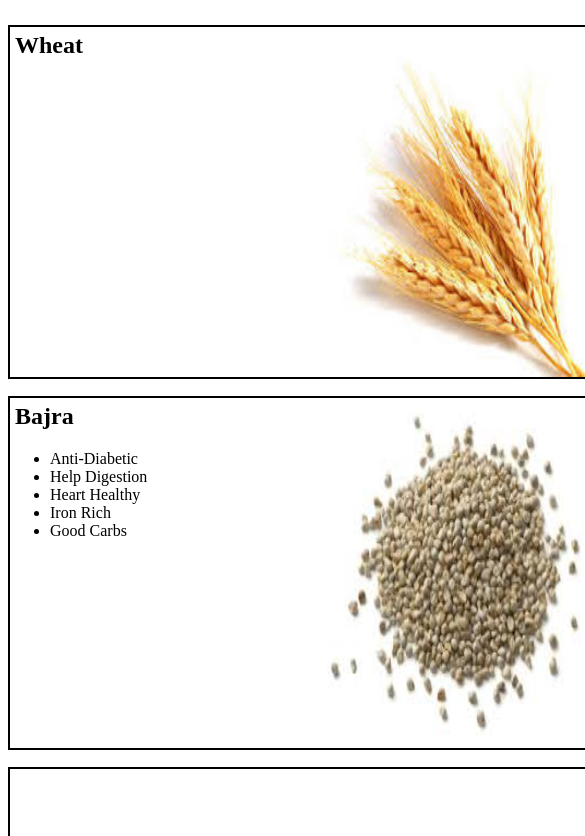
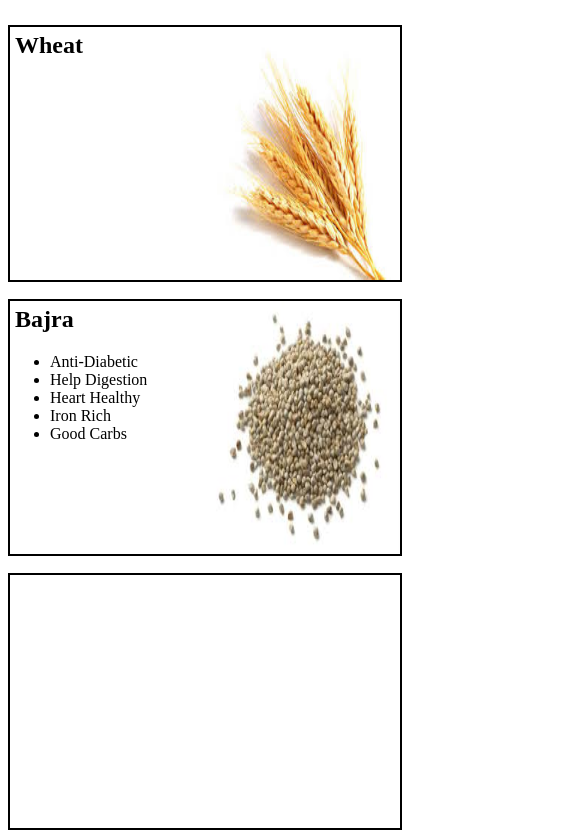
Before and after one commit to chirag-singh-rana/xyz, a plain HTML site: page index.html in a window 390 px wide. Shown: the top 836 px of the page, 585 px wide, since content can reach past the window. Drawn offline with Linux system fonts and the light colour scheme.

Commit message:
final commit

```diff
--- a/index.html
+++ b/index.html
@@ -37,8 +37,8 @@
         }
         @media screen and (max-width: 650px){
             .products{
-                width: 600px;
-                height: 350px;
+                width: 100vw;
+                height: 30vh;
             }
 
         }
```
